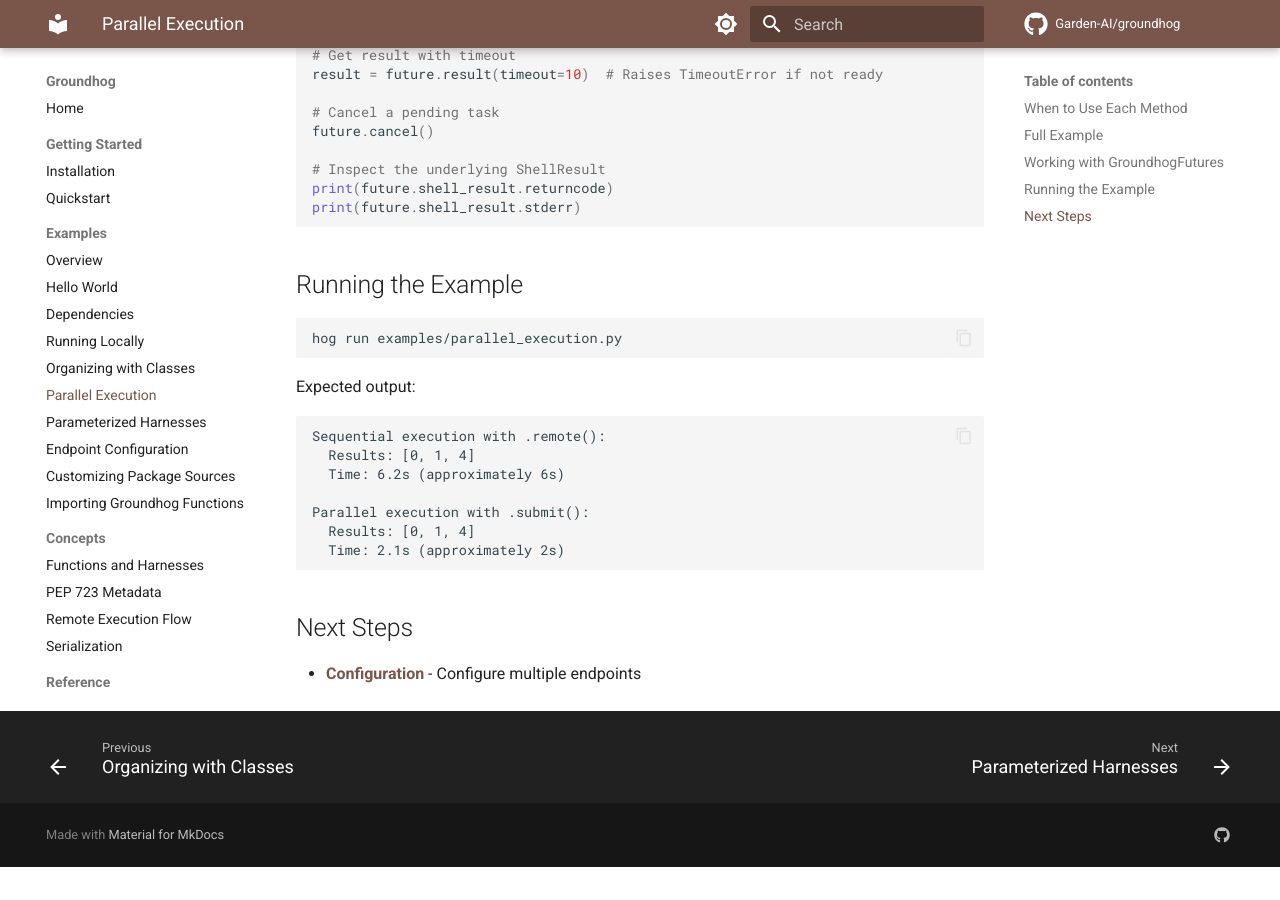
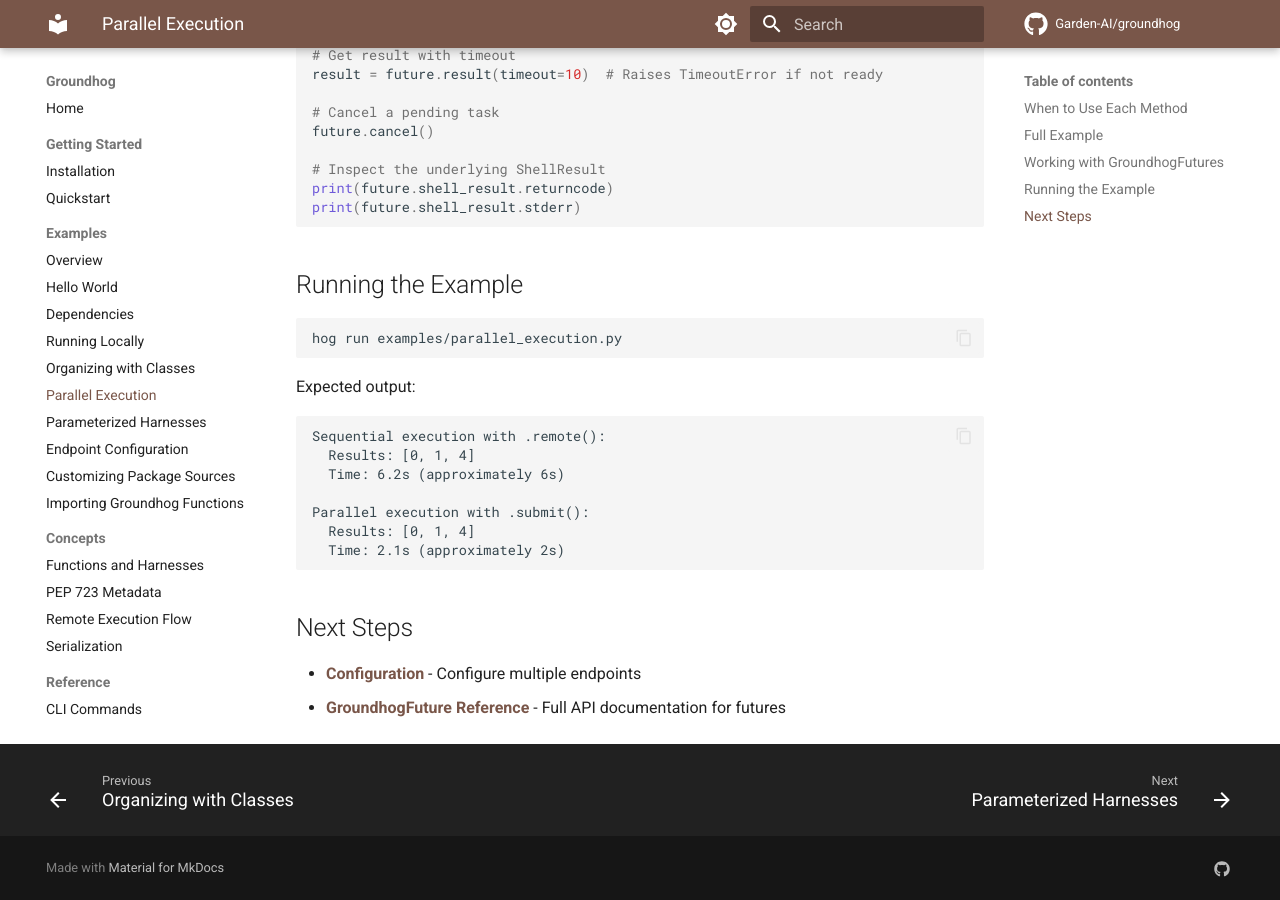
Before and after one commit to Garden-AI/groundhog, an MkDocs documentation site: the page built from docs/examples/parallel-execution.md, in a window 1280 px wide and 900 px high, scrolled down 1928 px. Built offline with MkDocs 1.6.1 and Material for MkDocs 9.7.7, drawn with Linux system fonts in a browser that asks for light colours; comment, search, counter and statistics services are not loaded; the version menu is left out; before the commit the page ends 2795 px from its top, so only the background shows below that.

Commit message:
uncomment docs link

```diff
--- a/docs/examples/parallel-execution.md
+++ b/docs/examples/parallel-execution.md
@@ -118,4 +118,4 @@
 ## Next Steps
 
 - **[Configuration](configuration.md)** - Configure multiple endpoints
-<!-- - **[GroundhogFuture Reference](../api/future.md)** - Full API documentation for futures -->
+- **[GroundhogFuture Reference](../api/future.md)** - Full API documentation for futures
```
